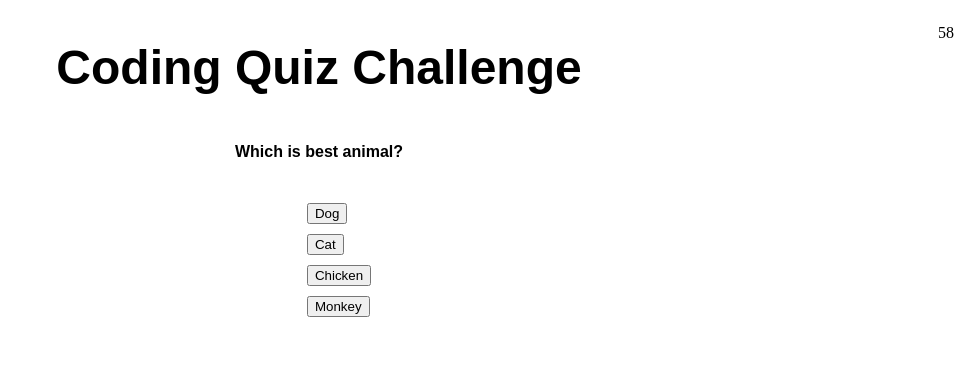
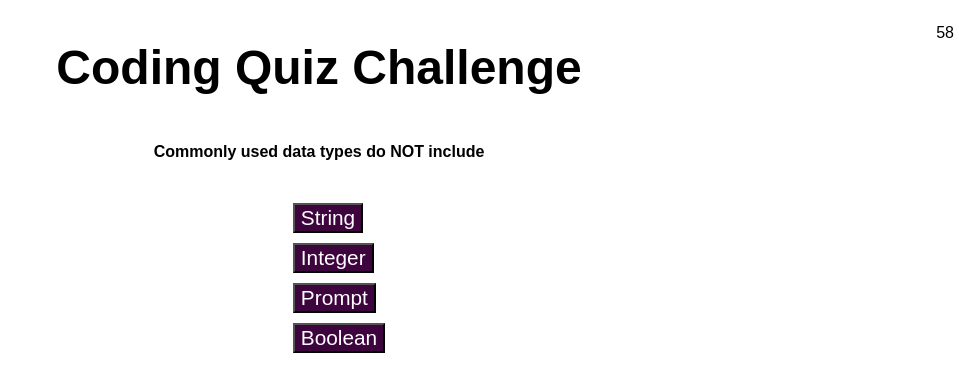
Before and after one commit to anchor12/coding-quiz, a plain HTML site: page index.html in a window 1280 px wide. Both pictures are taken after a click on the button "Start!". Shown: the whole page, without its empty margins (321-1280 px from the left). Drawn offline with Linux system fonts and the light colour scheme.

Commit message:
adding styling

```diff
--- a/assets/script.js
+++ b/assets/script.js
@@ -1,11 +1,21 @@
 
 var startButton = document.querySelector("#start-button");
-var questionsArray = ["Which is best animal?", "What colour is sky?", "What time is the night?", "How many legs does horse have?"];
-var answerChoiceArray = [["Dog", "Cat", "Chicken", "Monkey"], ["Blue", "Green", "Pink", "Rainbow"], ["Late", "7am", "Lunchtime", "3pm"], ["4", "7", "1", "0"]]
-var correctAnswersArray = ["Dog", "Blue", "Late", "4"];
+var questionsArray = ["Commonly used data types do NOT include",
+    "How do you create a button using Javascript DOM?",
+        "What function allows you to set a trigger for a certain event in Javascript?",
+            "What does HTML stand for?"];
+var answerChoiceArray = [["String", "Integer", "Prompt", "Boolean"],
+    ["element.createButton()", "document.createElement('button')",
+        "document.createButton()", "document.makeButtonElement()"],
+            ["addEventListener()", "addListenerTrigger()", "elementTriggerEvent()", "addTrigger()"],
+            ["Hypertext Mix Language", "Hyper Textual Millenium Learnings",
+                 "Hypertext Markup List", "Hypertext Markup Language"]];
+var correctAnswersArray = ["Prompt", "document.createElement('button')", "addEventListener()",
+     "Hypertext Markup Language"];
 var questionText = document.querySelector("#text");
+
 var buttonContainer = document.querySelector(".button-container");
-var ul = document.createElement("ul");
+var ul = document.querySelector("ul");
 buttonContainer.appendChild(ul);
 var alertText = document.createElement("h2"); //pops up when user is wrong or correct
 var questionNum = 0;
@@ -13,6 +23,7 @@ var numQuestionsCorrect = 0;
 
 var secondsLeft = 60;
 var timeEl = document.querySelector("#time");
+timeEl.style.fontFamily = "Arial";
 var SECONDS_DEDUCTION = 10;
 var timeRanOut = 0;
 var quizFinished = 0;
@@ -32,6 +43,7 @@ function quizFunction(questionNum) {
         li.appendChild(answerButton).textContent = answerChoiceArray[questionNum][i];
         answerButton.addEventListener("click", function (event) {
             var element = event.target;
+            alertText.style.fontFamily = "Arial";
             if (element.textContent === correctAnswersArray[questionNum]) {
                 alertText.textContent = 'Correct!';
                 numQuestionsCorrect++;
@@ -46,7 +58,7 @@ function quizFunction(questionNum) {
                 alertText.parentElement.removeChild(alertText);
             }, 2000);
             questionNum++;
-            buttonContainer.innerHTML = '';
+            ul.innerHTML = '';
             //display ending screen at end of quiz
             if (questionNum === questionsArray.length) {
                 quizFinished = 1;
@@ -59,7 +71,9 @@ function quizFunction(questionNum) {
 
 function quizEndDisplay() {
     buttonContainer.innerHTML = '';
+    buttonContainer.style.fontFamily = "Arial";
     if (timeRanOut === 0) {
+
         questionText.textContent = 'You finished the quiz! You got ' + numQuestionsCorrect + ' questions correct!'
     }
     else {
@@ -116,10 +130,27 @@ function pastQuizUsers() {
         ul.appendChild(usernameAndScore);
 
     };
-    var backButton = document.createElement("button");
+
+    var newButtonDiv = document.createElement("div");
+    document.body.appendChild(newButtonDiv);
+    newButtonDiv.style.textAlign="center";
+
+
+
+    var clearHighScores = document.createElement("button"); //creating clear scores button
+    clearHighScores.textContent = "Clear High Scores";
+    clearHighScores.style = "margin: 10px 10px 0px 0px";
+    newButtonDiv.appendChild(clearHighScores);
+
+    clearHighScores.addEventListener("click", function(event) { //clears local storage when button clicked
+        localStorage.clear();
+        ul.textContent="";
+    });
+
+    var backButton = document.createElement("button"); //creating back button
     backButton.textContent = "Go back!";
     backButton.style = "margin-top: 10px";
-    ul.append(backButton);
+    newButtonDiv.append(backButton);
 
     backButton.addEventListener("click", function (event) {
         landingPage();
@@ -131,14 +162,14 @@ function pastQuizUsers() {
 
 
 startButton.addEventListener("click", function (event) {
-    var timerInterval = setInterval(function () {
+    var timerInterval = setInterval(function () { //sets 60 second timer
         secondsLeft--;
         timeEl.textContent = secondsLeft;
-        if (quizFinished === 1) {
+        if (quizFinished === 1) { //when user finishes quiz timer stops
             clearInterval(timerInterval);
             quizEndDisplay();
         }
-        if (secondsLeft === 0) {
+        if (secondsLeft === 0) { //quiz ending page shows when timer hits zero
             clearInterval(timerInterval);
             timeRanOut = 1;
             quizEndDisplay();
--- a/assets/styles/main-styles.css
+++ b/assets/styles/main-styles.css
@@ -36,3 +36,11 @@ display: flex;
 justify-content: center;
 flex-wrap: wrap;
 }
+
+button {
+    background-color: rgb(61, 4, 61);
+    color: white;
+    font-family: arial;
+    font-size: 1.3em;
+
+}
--- a/index.html
+++ b/index.html
@@ -18,7 +18,10 @@
             <p id="text">Click button to start the quiz!</p>
         </div>
         <div class="button-container">
+            <ul>
             <button id="start-button">Start!</button>
+            </ul>
+
         </div>
 
     </div>
```
